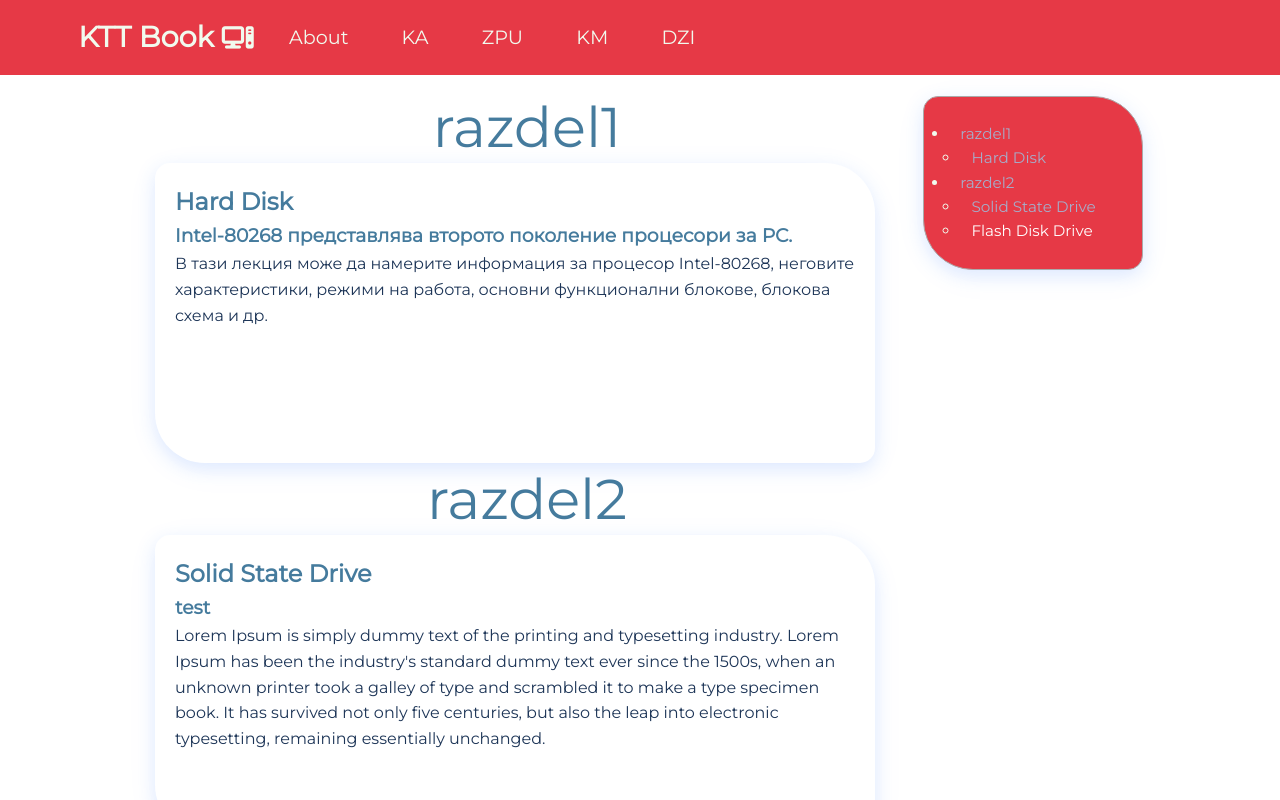
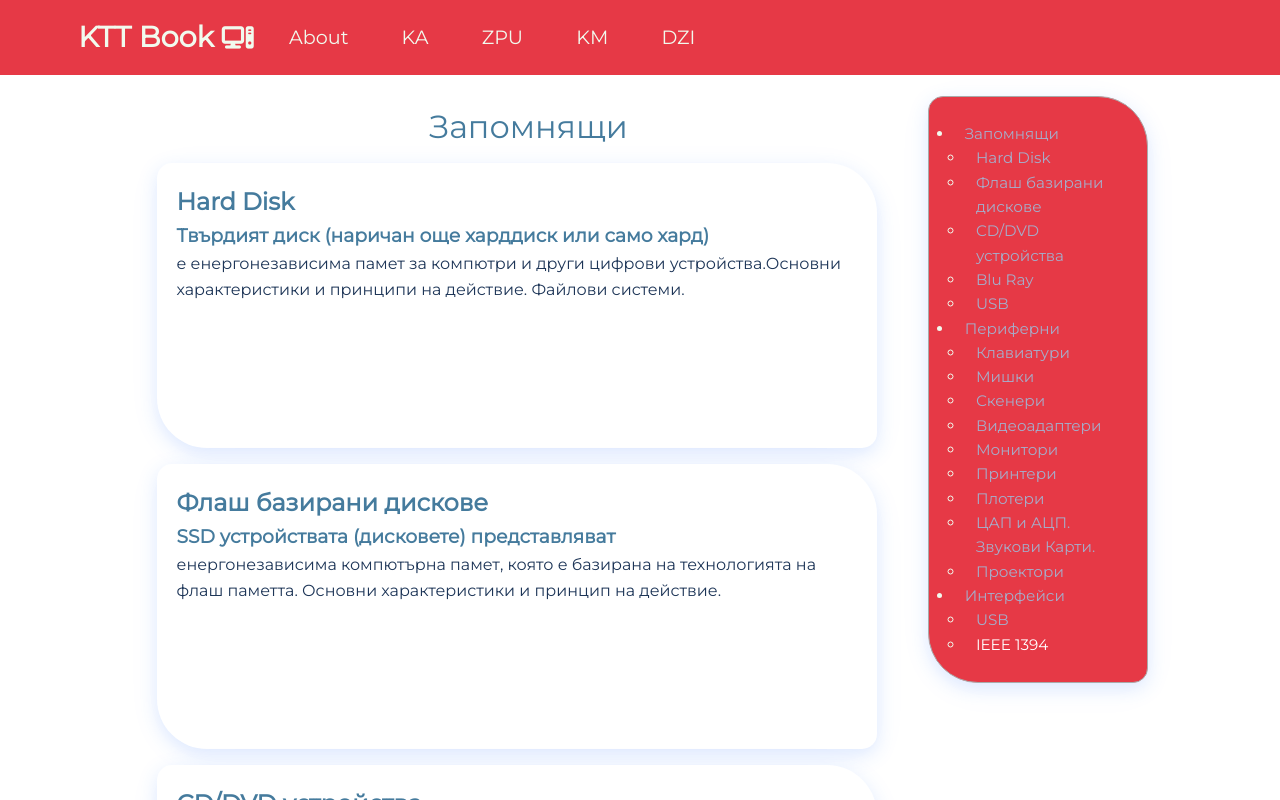
Before and after one commit to bnn16/diploma-project-v1, a React (Create React App) app: page /zpu in a window 1280 px wide. Shown: the top 800 px of the page. Built offline with nearby package versions, Linux system fonts and the light colour scheme; the HTML template or start-up script is replaced by a standard one.

Commit message:
ToC working(bug fixed) + zpuLecture home page done

```diff
--- a/src/components/Footer/Footer.js
+++ b/src/components/Footer/Footer.js
@@ -10,27 +10,27 @@ const Footer = () => {
           KTT Book е сайт направен за учениците на СПГЕ Джон Атанасов за
           подготовка за ДКИ по специалност КТТ.
         </p>
-        <ul class="socials">
+        <ul className="socials">
           <li>
             <a href="https://spge-bg.com/">
-              <i class="fa-solid fa-school"></i>
+              <i className="fa-solid fa-school"></i>
             </a>
           </li>
           <li>
             <a href="https://github.com/bnn16">
-              <i class="fa-brands fa-github"></i>
+              <i className="fa-brands fa-github"></i>
             </a>
           </li>
           <li>
             <a href="https://www.linkedin.com/in/bogdan-nikolov-0b34b71bb/">
-              <i class="fa-brands fa-linkedin-in"></i>
+              <i className="fa-brands fa-linkedin-in"></i>
             </a>
           </li>
         </ul>
       </div>
-      <div class="footer-bottom">
+      <div className="footer-bottom">
         <p>
-          copyright &copy;2022 <a href="#">BNN16</a>
+          copyright &copy;2022 <a href="https://github.com/bnn16">BNN16</a>
         </p>
       </div>
     </footer>
--- a/src/components/LayoutPage/Layout.css
+++ b/src/components/LayoutPage/Layout.css
@@ -1,4 +1,5 @@
 body {
+  width: -moz-fit-content;
   font-family: sans-serif;
   line-height: 1.6;
   background-color: inherit;
@@ -7,11 +8,14 @@ body {
   max-width: 1050px;
   margin: 0 auto;
   display: flex;
+  justify-content: space-around;
+  align-content: space-around;
+  flex-direction: row;
+  align-items: flex-start;
 }
 
 .aaa {
   color: #457b9d;
-  font-size: 3.5rem;
   font-weight: 200;
   line-height: 2rem;
   margin: 20px 0 20px 24px;
@@ -37,12 +41,15 @@ main {
   margin: 1rem 1rem;
   border-radius: 15px 50px;
   width: 720px;
-  height: 300px;
+  height: 285px;
 }
 
-@media screen and (max-width: 900px) {
+@media screen and (max-width: 980px) {
   .navv {
     display: none;
+  }
+  .card {
+    width: auto;
   }
 }
 
--- a/src/components/LayoutPage/Layout.js
+++ b/src/components/LayoutPage/Layout.js
@@ -27,7 +27,7 @@ const Layout = (items) => {
             );
           } else {
             return (
-              <a key={index} href="/">
+              <a key={index} href={props.url}>
                 <div className="card">
                   <h2 id={props.id}>{props.title}</h2>
                   <h3 id={props.header}>{props.description}</h3>
--- a/src/components/TableOfContents/IntersectionObserver.js
+++ b/src/components/TableOfContents/IntersectionObserver.js
@@ -29,7 +29,7 @@ const useIntersectionObserver = (setActiveId) => {
     };
 
     const observer = new IntersectionObserver(callback, {
-      rootMargin: '0px 0px -700px 0px',
+      rootMargin: '-28px 0px -120px 0px',
     });
 
     const headingElements = Array.from(document.querySelectorAll('h1, h2'));
--- a/src/components/TableOfContents/TableOfContents.css
+++ b/src/components/TableOfContents/TableOfContents.css
@@ -25,6 +25,7 @@
   -webkit-filter: drop-shadow(0 6px 20px rgba(56, 125, 255, 0.017));
   filter: drop-shadow(0 6px 20px rgba(56, 125, 255, 0.017));
   border-radius: 15px 50px;
+  right: -2rem;
 }
 h1,
 h2 {
--- a/src/constants/zpuLectures.js
+++ b/src/constants/zpuLectures.js
@@ -1,33 +1,136 @@
 export const zpuLectures = [
-  //razdel 1
+  //zapomnqshti u-va
   {
     id: 'HDD',
     header: 'HDD',
-    razdel: 'razdel1',
+    razdel: 'Запомнящи',
     title: 'Hard Disk',
     url: '/zpu/hdd',
-    description: 'Intel-80268 представлява второто поколение процесори за РС.',
-    text: 'В тази лекция може да намерите информация за процесор Intel-80268, неговите характеристики, режими на работа, основни функционални блокове, блокова схема и др.',
-    img: 'https://heise.cloudimg.io/bound/1200x1200/q85.png-lossy-85.webp-lossy-85.foil1/_www-heise-de_/imgs/18/3/2/6/7/5/1/4/intel80286-7be176e806d9efcc.jpg',
+    description: 'Твърдият диск (наричан още харддиск или само хард)',
+    text: 'е енергонезависима памет за компютри и други цифрови устройства.Основни характеристики и принципи на действие. Файлови системи.',
+  },
+  {
+    id: 'SSD',
+    razdel: 'Запомнящи',
+    title: 'Флаш базирани дискове',
+    url: '/zpu/ssd',
+    description: 'SSD устройствата (дисковете) представляват ',
+    text: 'енергонезависима компютърна памет, която е базирана на технологията на флаш паметта. Основни характеристики и принцип на действие.',
+  },
+  {
+    id: 'CDdvd',
+    razdel: 'Запомнящи',
+    title: 'CD/DVD устройства',
+    url: '/zpu/cddvd',
+    description: 'CD/DVD устройства',
+    text: 'се използват с цел съхранение на цифрово аудио и видео, както и други видове цифрови данни под формата на файлове. Запис на информацията, основни характеристики, видове.',
+  },
+  {
+    //Blu ray устройства - устройство и принцип на действие.
+    id: 'BluRay',
+    razdel: 'Запомнящи',
+    title: 'Blu Ray',
+    url: '/zpu/bluray',
+    description: 'Blue Ray устройствата',
+    text: 'използват лазерен лъч с по-малка дължина на вълната от тази на DVD и CD, което позволява да се работи с по-малки по-размер вдлъбнатини. Какво са те и как работят.',
+  },
+  {
+    //USB Flash запомнящи устройства - устройство и принцип на действие.
+    id: 'usb',
+    razdel: 'Запомнящи',
+    title: 'USB',
+    url: '/zpu/usb',
+    description: 'USB устройство е устройство,',
+    text: 'използвано за съхранение на данни, което включва флаш памет и интегриран универсален сериен шин (USB) интерфейс.',
   },
 
-  //razdel 2
   {
-    id: 'SSD',
-    razdel: 'razdel2',
-    title: 'Solid State Drive',
-    url: '/zpu/ssd',
-    description: 'test',
-    text: "Lorem Ipsum is simply dummy text of the printing and typesetting industry. Lorem Ipsum has been the industry's standard dummy text ever since the 1500s, when an unknown printer took a galley of type and scrambled it to make a type specimen book. It has survived not only five centuries, but also the leap into electronic typesetting, remaining essentially unchanged. ",
-    img: 'https://heise.cloudimg.io/bound/1200x1200/q85.png-lossy-85.webp-lossy-85.foil1/_www-heise-de_/imgs/18/3/2/6/7/5/1/4/intel80286-7be176e806d9efcc.jpg',
+    id: 'keyboard',
+    razdel: 'Периферни',
+    title: 'Клавиатури',
+    url: '/zpu/keyboard',
+    description: 'Клавиатурите са',
+    text: 'периферно устройство, създадено по подобие на пишещата машина за въвеждане на текст и отделни символи и за контролиране на различни компютърни операции.',
   },
   {
-    id: 'FDD',
-    razdel: 'razdel2',
-    title: 'Flash Disk Drive',
-    url: 'test',
-    description: 'test',
-    text: "Lorem Ipsum is simply dummy text of the printing and typesetting industry. Lorem Ipsum has been the industry's standard dummy text ever since the 1500s, when an unknown printer took a galley of type and scrambled it to make a type specimen book. It has survived not only five centuries, but also the leap into electronic typesetting, remaining essentially unchanged. ",
-    img: 'https://heise.cloudimg.io/bound/1200x1200/q85.png-lossy-85.webp-lossy-85.foil1/_www-heise-de_/imgs/18/3/2/6/7/5/1/4/intel80286-7be176e806d9efcc.jpg',
+    id: 'mouse',
+    razdel: 'Периферни',
+    title: 'Мишки',
+    url: '/zpu/mouse',
+    description: 'Мишките са',
+    text: 'периферно устройство, използвано в персоналните компютри и някои други видове компютърни устройства. Задвижва се от ръката на потребителя, предавайки информация за движението си на комп.',
+  },
+  {
+    id: 'scanner',
+    razdel: 'Периферни',
+    title: 'Скенери',
+    url: '/zpu/scanners',
+    description: 'Същност на скенерите',
+    text: 'Скенерите представляват входни периферни у-ва, които са предназначени да дигиталицират хартиен носител в електронен файл чрез конвертиране, Те работят на принципа на оптическо заснемане на изображението.',
+  },
+  {
+    id: 'video_adapters',
+    razdel: 'Периферни',
+    title: 'Видеоадаптери',
+    url: '/zpu/videoadapters',
+    description: 'Предназначение и видове видеоадаптери',
+    text: 'карта за разширение, която позволява на компютъра да изпраща графична информация на видео дисплейно устройство, като например монитор , телевизор или проектор. Блокова схема на видеокарта/адаптер.',
+  },
+  {
+    id: 'monitors',
+    razdel: 'Периферни',
+    title: 'Монитори',
+    url: '/zpu/monitors',
+    description: 'Видове монитори и какво са те.',
+    text: 'Монитор (или още дисплей, екран) e устройство за изобразяване на информация във визуален или тактилен вид.',
+  },
+  {
+    id: 'printers',
+    razdel: 'Периферни',
+    title: 'Принтери',
+    url: '/zpu/printers',
+    description: 'Предназначение и класификация на принтерите',
+    text: 'Характеристики, Мастиленоструйни принтери, Лазерни принтери, Цветни лазерни принтери, Устройство, принцип на действие и видове',
+  },
+  {
+    id: 'ploters',
+    razdel: 'Периферни',
+    title: 'Плотери',
+    url: '/zpu/ploters',
+    description: 'Плотера е',
+    text: 'изходно периферно у-во, което е предназначено да извежда висока качествена графика в/у хартиен носител или фолио, водят се печатащи у-ва в/у по-голям формат на хартията. ',
+  },
+  {
+    id: 'cap_acp',
+    razdel: 'Периферни',
+    title: 'ЦАП и АЦП. Звукови Карти.',
+    url: '/zpu/capacp',
+    description: 'ЦАП и АЦП преобразуват',
+    text: 'информацията под формата на съобщения се предава по канали и в зависимост от сигнала на входа на канала, може да имаме цифрово-аналогово или обратно преобразуване',
+  },
+  {
+    id: 'proectors',
+    razdel: 'Периферни',
+    title: 'Проектори',
+    url: '/zpu/projectors',
+    description: 'Проекторите са',
+    text: 'входно изходно периферни у-ва, аналогови или цифрови, и преобразуват тези сигнали в прожекция на екран. ',
+  },
+  {
+    id: 'Interfaces',
+    razdel: 'Интерфейси',
+    title: 'USB',
+    url: '/zpu/usb',
+    description:
+      'USB е серийна шина за свързване на компютър с периферни устройства.',
+    text: 'Универсалната серийна шина е серийна шина за свързване на компютър с периферни устройства. Предназначение, особености, стандарти.',
+  },
+  {
+    id: 'IEEE_1394',
+    razdel: 'Интерфейси',
+    title: 'IEEE 1394',
+    url: '/zpu/iee1394',
+    description: 'IEE-1394',
+    text: 'проектирана като високоскоростна сериина шина, която може да свързва периферни у-ва изискващи голям трафик на данни като: твърди дискове, аудио интерфейси и видео оборудване.',
   },
 ];
```
